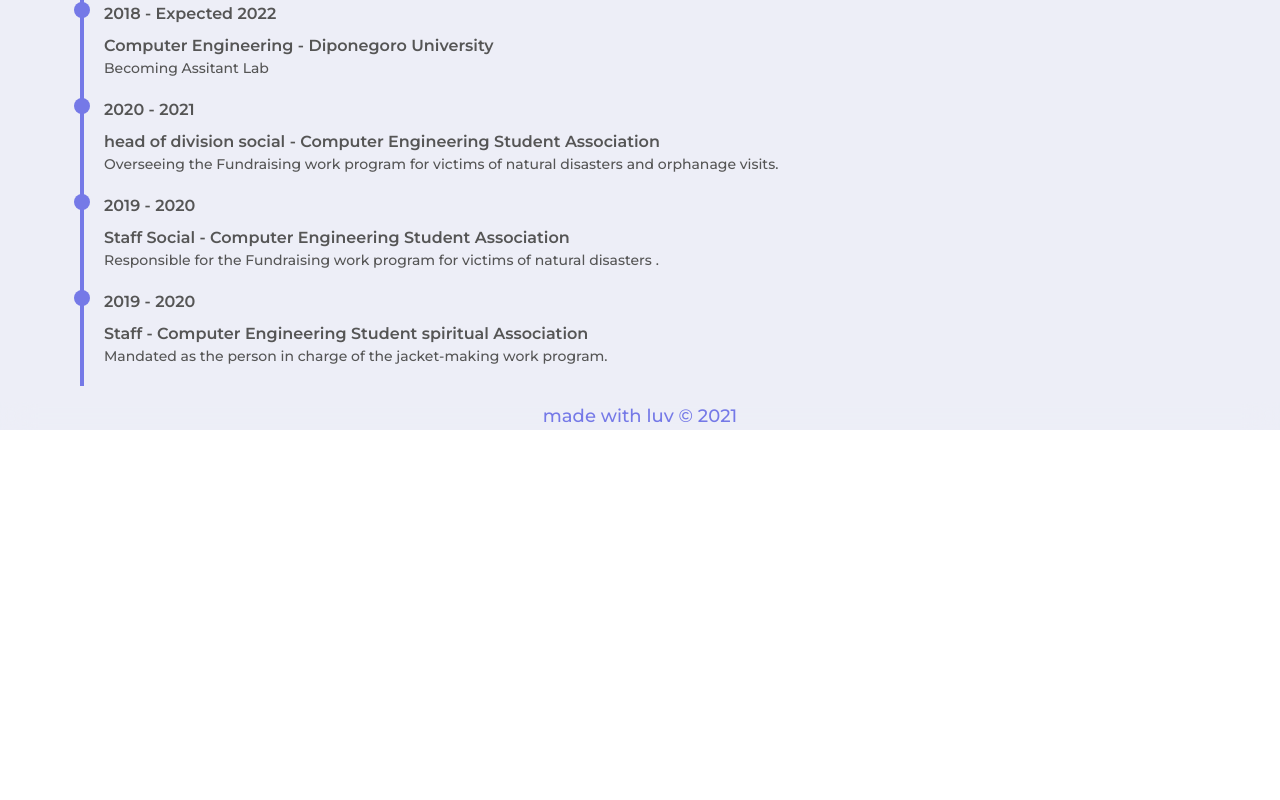
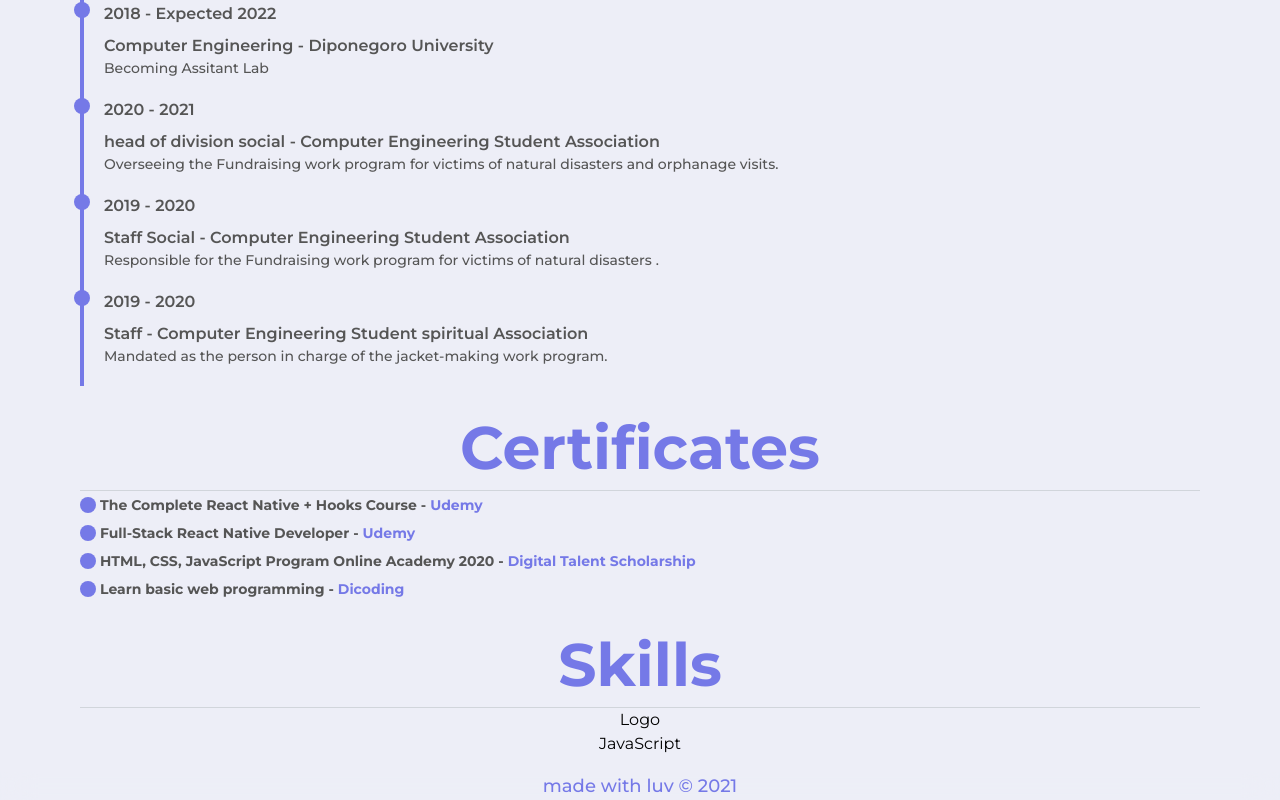
Before and after one commit to mgibrann/MyWebsite, a React (Create React App) app: page /about in a window 1280 px wide. Shown: the part 602-1402 px from the top of the page. Before the commit the page ends 1032 px from the top, so only its background shows below. Built offline with nearby package versions, Linux system fonts and the light colour scheme; the HTML template or start-up script is replaced by a standard one.

Commit message:
add certificates section

```diff
--- a/src/pages/About.jsx
+++ b/src/pages/About.jsx
@@ -34,6 +34,28 @@ const About = () => {
         "Mandated as the person in charge of the jacket-making work program.",
     },
   ];
+  const CERTIFICATES = [
+    {
+      from: "Udemy",
+      title: "The Complete React Native + Hooks Course",
+      file: "https://drive.google.com/file/d/1l_uhI8g7YUuMx2Ar08aq7Uzhi7mD0-uC/view?usp=sharing",
+    },
+    {
+      from: "Udemy",
+      title: "Full-Stack React Native Developer",
+      file: "https://drive.google.com/file/d/1l_uhI8g7YUuMx2Ar08aq7Uzhi7mD0-uC/view?usp=sharing",
+    },
+    {
+      from: "Digital Talent Scholarship",
+      title: "HTML, CSS, JavaScript Program Online Academy 2020",
+      file: "https://drive.google.com/file/d/1l_uhI8g7YUuMx2Ar08aq7Uzhi7mD0-uC/view?usp=sharing",
+    },
+    {
+      from: "Dicoding",
+      title: "Learn basic web programming",
+      file: "https://drive.google.com/file/d/1l_uhI8g7YUuMx2Ar08aq7Uzhi7mD0-uC/view?usp=sharing",
+    },
+  ];
   return (
     <main className="flex-grow padding">
       <section className="pt-4 pb-4">
@@ -44,7 +66,7 @@ const About = () => {
           <img
             src={Photo}
             alt="gibran"
-            className="h-26 w-24 bg-light-blue rounded-full shadow-sm transform duration-700 hover:-translate-y-3.5 hover:shadow-2xl cursor-pointer"
+            className="h-26 w-24 bg-light-blue rounded-full shadow-sm transform duration-700 hover:scale-150 hover:shadow-2xl cursor-pointer hover:z-40"
           />
           <p className="text-light-grey font-semibold mt-2 mb-5 transform duration-300 hover:text-light-blue">
             Muhamad Taopik Gibran
@@ -70,6 +92,36 @@ const About = () => {
           />
         ))}
       </section>
+      <section className="pt-4 pb-4">
+        <p className="pb-3 text-2xl md:text-6xl text-light-blue font-bold text-center border-b border-gray-300">
+          Certificates
+        </p>
+        {CERTIFICATES.map((certif, index) => (
+          <div className="flex py-1 items-center" key={index}>
+            <div className="bg-light-blue w-4 h-4 rounded-lg absolute" />
+            <p className=" text-light-grey font-bold text-sm pl-5">
+              {certif.title} -
+              <span
+                className="text-light-blue cursor-pointer"
+                onClick={() => window.open(certif.file)}
+              >
+                {" " + certif.from}
+              </span>
+            </p>
+          </div>
+        ))}
+      </section>
+      <section className="pt-4 pb-4 ">
+        <p className="pb-3 text-2xl md:text-6xl text-light-blue font-bold text-center border-b border-gray-300">
+          Skills
+        </p>
+        <div className="flex justify-center">
+          <span className="flex flex-col items-center">
+            <span>Logo</span>
+            JavaScript
+          </span>
+        </div>
+      </section>
     </main>
   );
 };
--- a/tailwind.config.js
+++ b/tailwind.config.js
@@ -20,6 +20,7 @@ module.exports = {
   variants: {
     extend: {
       grayscale: ["hover", "focus", "active"],
+      zIndex: ["hover"],
     },
   },
   plugins: [],
```
Also changed, not shown: 1 other file (tests, documents, lock files or other folders).
